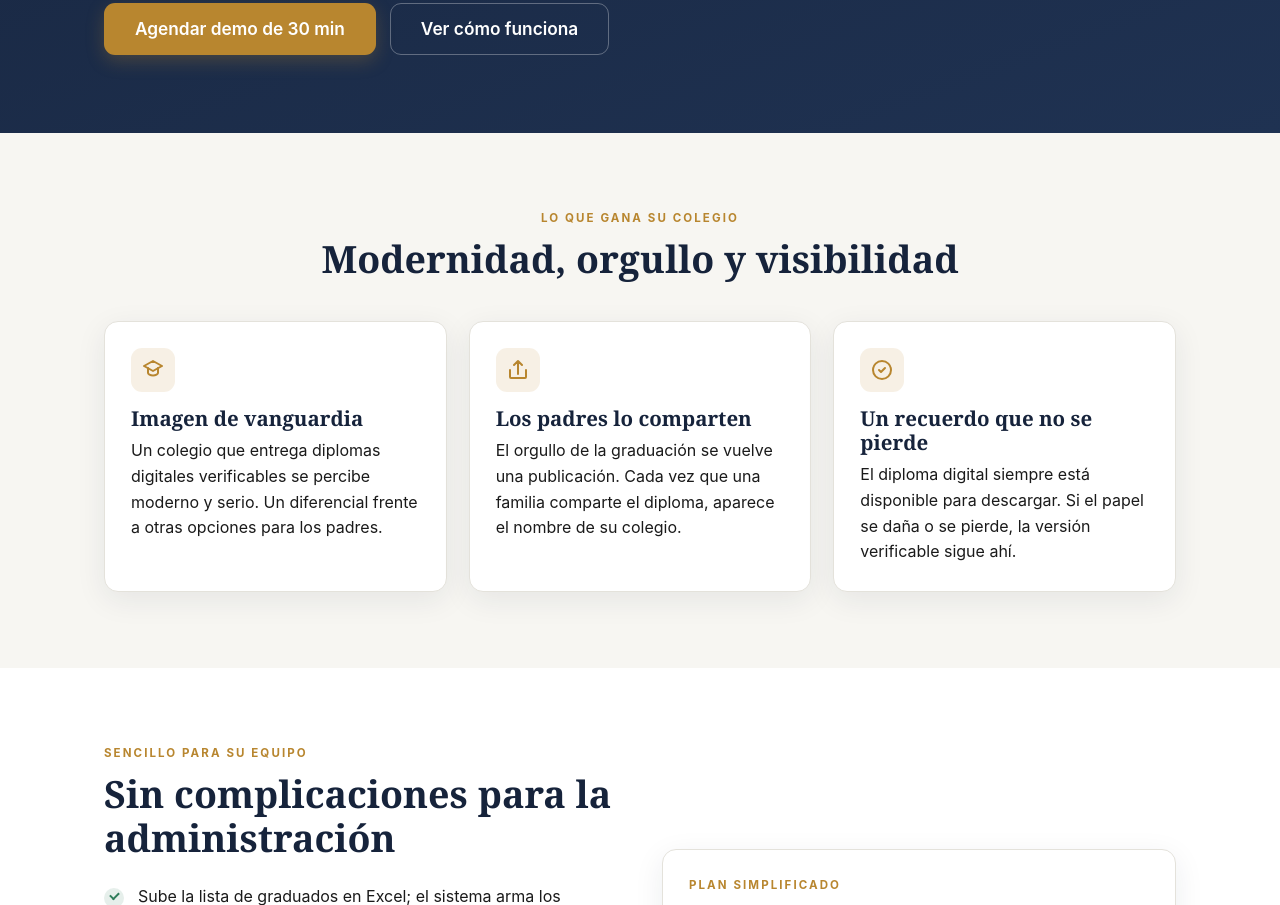
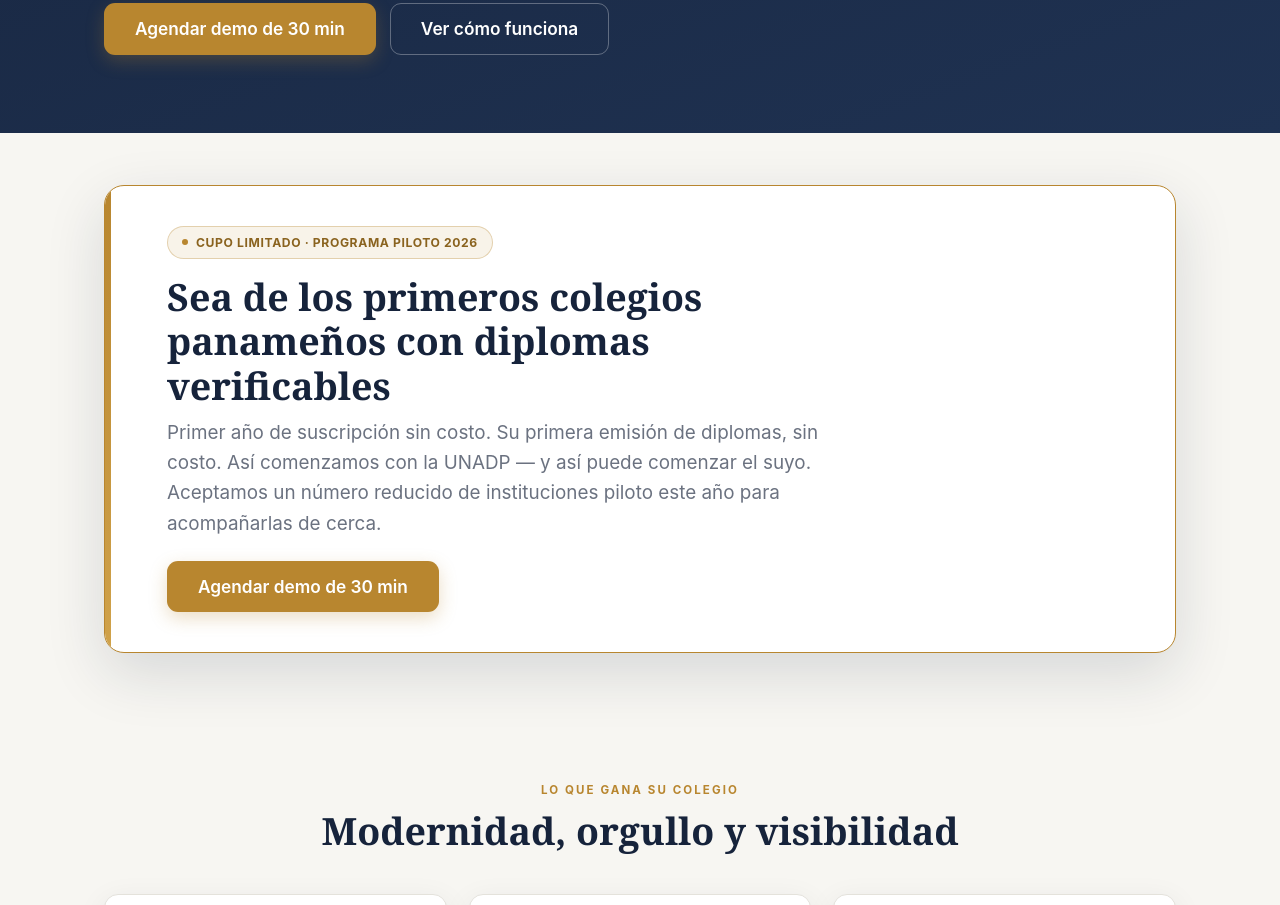
Before and after one commit to fernandocrb/sellum-web, a plain HTML site: page colegios.html in a window 1280 px wide. Shown: the part 650-1555 px from the top of the page. Drawn offline with Linux system fonts and the light colour scheme.

Commit message:
Agrega oferta de programa piloto 2026 (primer año + primera emisión sin costo) en portada, universidades, colegios, landing-demo y contacto

```diff
--- a/assets/site.css
+++ b/assets/site.css
@@ -256,6 +256,19 @@ form.sent .form-success{display:block}
 .source-note{font-size:.82rem;color:var(--muted)}
 .source-note a{color:var(--gold);text-decoration:underline}
 
+/* Oferta piloto */
+.offer-band{background:var(--white);border:1.5px solid var(--gold);border-radius:20px;padding:40px 44px;box-shadow:var(--shadow-lg);position:relative;overflow:hidden}
+.offer-band::before{content:"";position:absolute;top:0;left:0;width:6px;height:100%;background:linear-gradient(var(--gold),var(--goldl))}
+.offer-band__inner{padding-left:18px;max-width:680px}
+.offer-band h2{margin-bottom:10px}
+.offer-band .lead{margin-bottom:22px}
+.offer-band--compact{padding:24px 26px 24px 30px}
+.offer-band--compact::before{width:5px}
+.offer-band--compact .offer-chip{margin-bottom:10px}
+.offer-band--compact h3{margin:0 0 8px}
+.offer-chip{display:inline-flex;align-items:center;gap:8px;background:rgba(184,134,47,.1);color:#8a631f;border:1px solid rgba(184,134,47,.32);padding:6px 14px;border-radius:999px;font-size:.76rem;font-weight:700;letter-spacing:.05em;text-transform:uppercase;margin-bottom:16px}
+.offer-chip .dot{width:6px;height:6px;border-radius:50%;background:var(--gold)}
+
 /* Cita */
 .quote{font-family:var(--serif);font-size:1.35rem;color:var(--navy);line-height:1.45;font-style:italic}
 .section--navy .quote{color:#fff}
--- a/colegios.html
+++ b/colegios.html
@@ -69,6 +69,20 @@
               <svg class="qr" viewBox="0 0 40 40" aria-hidden="true"><rect width="40" height="40" fill="#fff"/><g fill="#16233b"><rect x="2" y="2" width="11" height="11"/><rect x="4" y="4" width="7" height="7" fill="#fff"/><rect x="6" y="6" width="3" height="3"/><rect x="27" y="2" width="11" height="11"/><rect x="29" y="4" width="7" height="7" fill="#fff"/><rect x="31" y="6" width="3" height="3"/><rect x="2" y="27" width="11" height="11"/><rect x="4" y="29" width="7" height="7" fill="#fff"/><rect x="6" y="31" width="3" height="3"/><rect x="18" y="4" width="3" height="3"/><rect x="18" y="10" width="3" height="3"/><rect x="22" y="7" width="3" height="3"/><rect x="18" y="18" width="3" height="3"/><rect x="24" y="18" width="3" height="3"/><rect x="30" y="18" width="3" height="3"/><rect x="18" y="24" width="3" height="3"/><rect x="27" y="24" width="3" height="3"/><rect x="21" y="30" width="3" height="3"/><rect x="27" y="33" width="3" height="3"/><rect x="33" y="33" width="3" height="3"/></g></svg>
             </div>
           </div>
+        </div>
+      </div>
+    </div>
+  </section>
+
+  <!-- OFERTA PILOTO -->
+  <section class="section section--paper section--tight">
+    <div class="wrap">
+      <div class="offer-band">
+        <div class="offer-band__inner">
+          <span class="offer-chip"><span class="dot"></span> Cupo limitado · Programa piloto 2026</span>
+          <h2>Sea de los primeros colegios panameños con diplomas verificables</h2>
+          <p class="lead">Primer año de suscripción sin costo. Su primera emisión de diplomas, sin costo. Así comenzamos con la UNADP — y así puede comenzar el suyo. Aceptamos un número reducido de instituciones piloto este año para acompañarlas de cerca.</p>
+          <a class="btn btn--gold btn--lg" href="contacto.html">Agendar demo de 30 min</a>
         </div>
       </div>
     </div>
```
Also changed, not shown: contacto.html (+8 -0 lines), index.html (+14 -0 lines), landing-demo.html (+15 -1 lines), universidades.html (+14 -0 lines).
